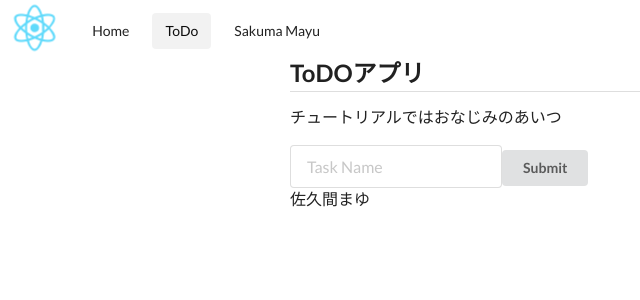
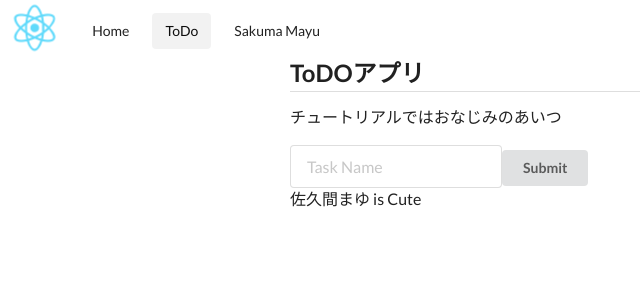
Before and after one commit to zenmaibane/ReactPractice, a React (Create React App) app: page /todo in a window 1280 px wide. Shown: the top 300 px of the page, without its empty margins (0-640 px from the left). Built offline with nearby package versions, Linux system fonts and the light colour scheme.

Commit message:
propsから値を受け渡すときはこうなんだなって

```diff
--- a/src/components/ToDo.tsx
+++ b/src/components/ToDo.tsx
@@ -1,8 +1,14 @@
-// import * as React from 'react';
-// const ToDO = () => (
-//     <div>
-//         <h2 className="ui dividing header">ToDOアプリ</h2>
-//         <p>チュートリアルではおなじみのあいつ</p>
-//     </div>
-// );
-// export default ToDO;
+import * as React from 'react';
+export interface ToDo {
+    id: number;
+    isCompleted: boolean;
+    text: string;
+}
+
+const ToDoView = (props: ToDo) => (
+    <p>
+        {props.text}
+    </p>
+);
+
+export default ToDoView;
--- a/src/components/ToDoPage.tsx
+++ b/src/components/ToDoPage.tsx
@@ -1,4 +1,5 @@
 import * as React from 'react';
+import TodoView from './ToDo';
 
 interface ToDoList {
     data: string;
@@ -10,7 +11,7 @@ class ToDoPage extends React.Component<{}, ToDoList> {
         this.state = { data: '佐久間まゆ' };
         this.handleSubmit = this.handleSubmit.bind(this);
     }
-    handleSubmit(event: React.FormEvent<HTMLFormElement>) {
+    handleSubmit(event: React.FormEvent<HTMLFormElement>): void {
         event.preventDefault();
         this.setState({ data: '' });
     }
@@ -27,9 +28,7 @@ class ToDoPage extends React.Component<{}, ToDoList> {
                         Submit
                     </button>
                 </form>
-                <p>
-                    {this.state.data}
-                </p>
+                <TodoView id={1} isCompleted={false} text="佐久間まゆ is Cute" />
             </div>
         );
     }
```
